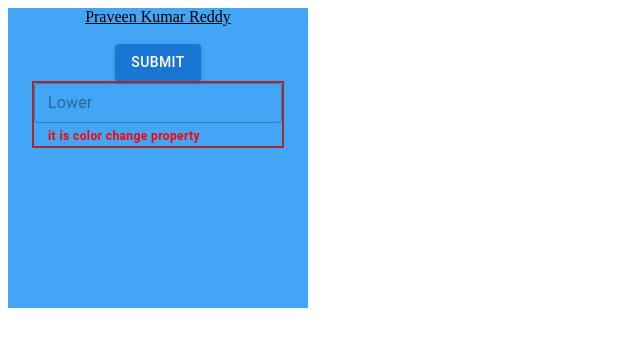
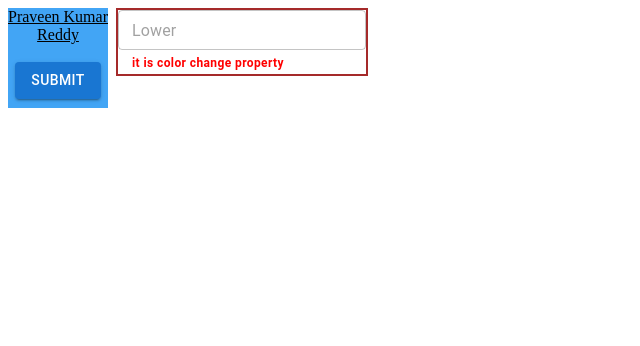
Before and after one commit to praveenkreddyA/Material_UI_tasks, a React (Create React App) app: page / in a window 1280 px wide. Shown: the top 346 px of the page, without its empty margins (0-640 px from the left). Built offline with nearby package versions, Linux system fonts and the light colour scheme.

Commit message:
initial commit

```diff
--- a/src/demo.tsx
+++ b/src/demo.tsx
@@ -1,25 +1,26 @@
 import * as React from "react";
 import Box from "@mui/material/Box";
-import { Button, TextField } from "@mui/material";
+import { Button, Stack, TextField } from "@mui/material";
 
 export default function BoxSx() {
   return (
+    <Stack spacing={1} direction="row">
       <Box
         component="div"
         sx={{
           textAlign: "center",
-        width: 300,
-        height: 300,
+          width: 100,
+          height: 100,
           backgroundColor: "primary.light",
           textDecoration: "underline"
         }}
       >
-      <div>
         Praveen Kumar Reddy
         <br />
         <br />
         <Button variant="contained">Submit</Button>
-      </div>
+      </Box>
+      <Box>
         <TextField
           variant="outlined"
           size="small"
@@ -30,5 +31,6 @@ export default function BoxSx() {
           helperText="it is color change property"
         />
       </Box>
+    </Stack>
   );
 }
```
Also changed, not shown: 1 other file (tests, documents, lock files or other folders). Lines whose indentation alone changed are shown as unchanged.
